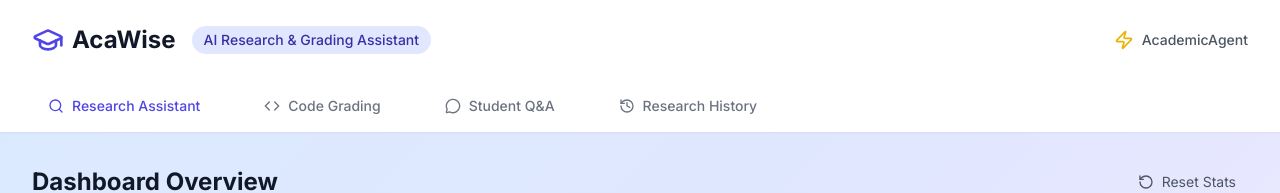
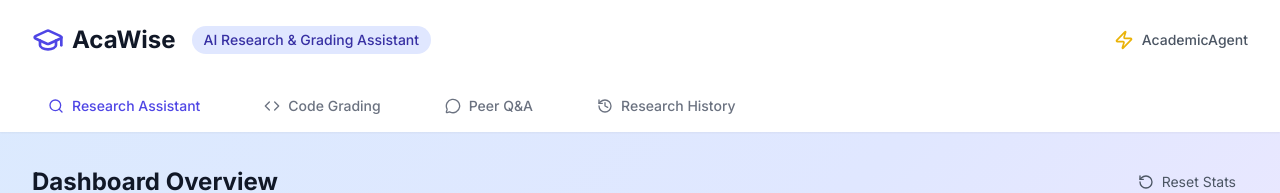
Before and after one commit to James-wasonga/Academic-Agent, a React (Vite) app in the folder Frontend/: page / in a window 1280 px wide. Shown: the top 193 px of the page. Built offline with nearby package versions, Linux system fonts and the light colour scheme.

Commit message:
refactor: rename Student Q&A to Peer Q&A

```diff
--- a/Frontend/src/components/Navigation/Navigation.jsx
+++ b/Frontend/src/components/Navigation/Navigation.jsx
@@ -81,7 +81,7 @@ const Navigation = ({ activeTab, setActiveTab }) => {
   const tabs = [
     { id: 'research', label: 'Research Assistant', icon: Search },
     { id: 'grading', label: 'Code Grading', icon: Code },
-    { id: 'chat', label: 'Student Q&A', icon: MessageCircle },
+    { id: 'chat', label: 'Peer Q&A', icon: MessageCircle },
     { id: 'history', label: 'Research History', icon: History, showBadge: true }, // 🆕 NEW TAB
     // { id: 'admin', label: 'Admin', icon: Shield} //NEW
   ];
```
